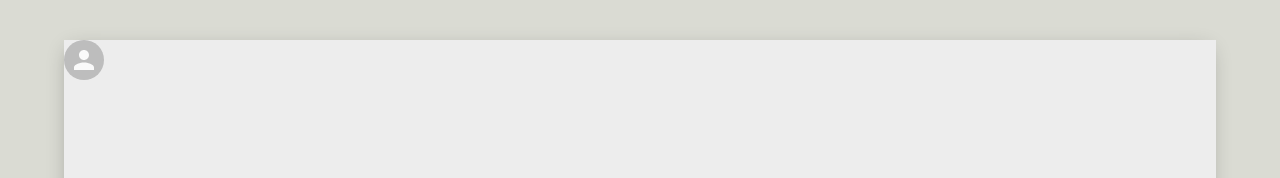
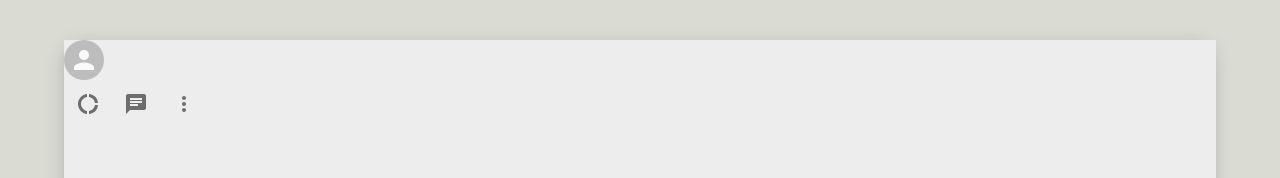
Before and after one commit to Ian-Balijawa/messanger-app, a React (Create React App) app: page / in a window 1280 px wide. Shown: the top 178 px of the page. Built offline with nearby package versions, Linux system fonts and the light colour scheme.

Commit message:
new code

```diff
--- a/src/Sidebar.js
+++ b/src/Sidebar.js
@@ -1,12 +1,28 @@
 import React from 'react'
 import "./Sidebar.css"
-import Avatar from '@material-ui/core/Avatar';
+import {Avatar, IconButton} from "@material-ui/core"
+import { DonutLarge } from '@material-ui/icons'
+import ChatIcon from '@material-ui/icons/Chat';
+import MoreVertIcon from '@material-ui/icons/MoreVert';
+import SearchIcon from '@material-ui/icons/Search';
+// import SidebarChat from './SidebarChat'
 
 function Sidebar() {
   return (
     <div className="side-bar">
            <div className="sidebar-header">
                <Avatar/>
+               <div className="header-right">
+                  <IconButton>
+                  <DonutLarge/>
+                  </IconButton>
+                  <IconButton>
+                  <ChatIcon/>
+                  </IconButton>
+                  <IconButton>
+                  <MoreVertIcon/>
+                 </IconButton>
+         </div>
            </div>
     </div>
   )
```
